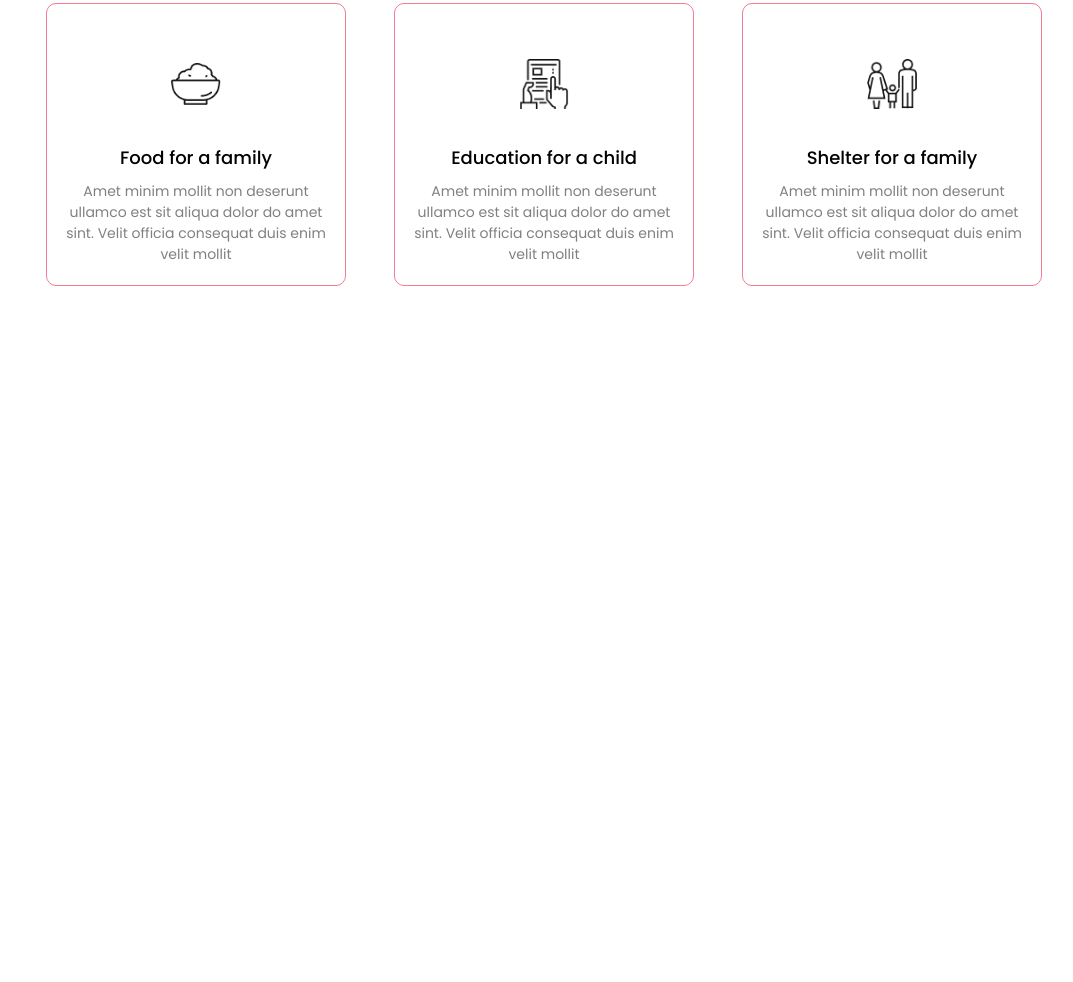
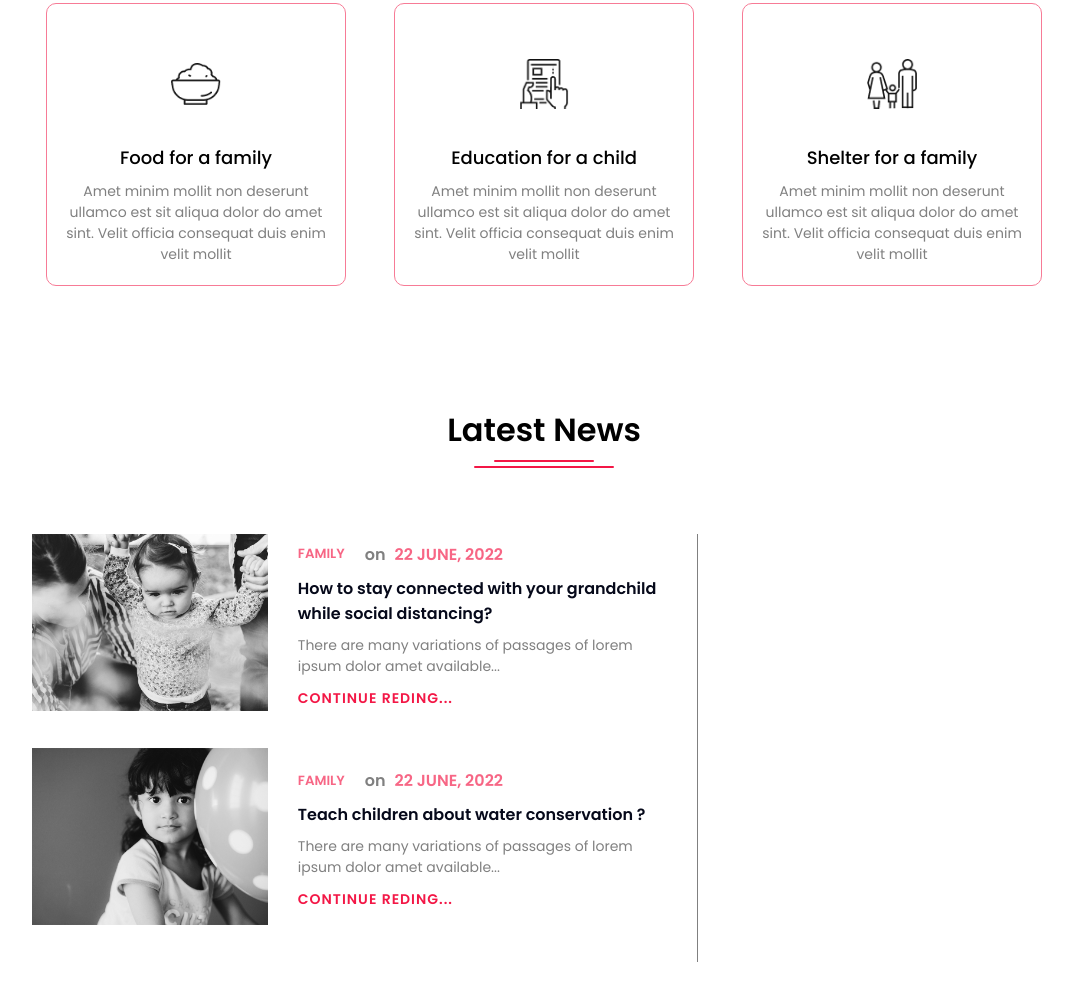
Before and after one commit to noyon-podder/donation-website, a plain HTML site: page index.html in a window 1280 px wide. Shown: the part 1350-2332 px from the top of the page, without its empty margins (96-1169 px from the left). Before the commit the page ends 1656 px from the top, so only its background shows below. Drawn offline with Linux system fonts and the light colour scheme.

Commit message:
latest news half complet commit

```diff
--- a/index.html
+++ b/index.html
@@ -34,7 +34,9 @@
 
     <!-- donate now section start here  -->
     <section class="donate-now section">
-      <h1 class="heading-title">Donate Today</h1>
+      <div class="title-box">
+        <h1 class="heading-title">Donate Today</h1>
+      </div>
       <div class="donate-box">
         <div class="money-box">
           <div class="money-wrap">
@@ -99,5 +101,57 @@
       </div>
     </section>
     <!-- DONATE PLAN END HERE  -->
+
+    <!-- Blog section  START HERE  -->
+    <section class="blog section">
+      <div class="container">
+        <div class="title-box">
+          <h1 class="heading-title">Latest News</h1>
+        </div>
+        <div class="post-section">
+          <div class="current-post">
+            <div class="current-post-box">
+              <div class="current-post-image">
+                <img src="images/post-img1.jpg" alt="" />
+              </div>
+              <div class="current-post-text">
+                <div class="time-date">
+                  <small>FAMILY</small>
+                  <p><span>on</span>22 JUNE, 2022</p>
+                </div>
+                <h3>
+                  How to stay connected with your grandchild while social
+                  distancing?
+                </h3>
+                <p class="text">
+                  There are many variations of passages of lorem ipsum dolor
+                  amet available...
+                </p>
+                <a href="" class="reading">continue reding...</a>
+              </div>
+            </div>
+            <div class="current-post-box">
+              <div class="current-post-image">
+                <img src="images/post-img2.jpg" alt="" />
+              </div>
+              <div class="current-post-text">
+                <div class="time-date">
+                  <small>FAMILY</small>
+                  <p><span>on</span>22 JUNE, 2022</p>
+                </div>
+                <h3>Teach children about water conservation ?</h3>
+                <p class="text">
+                  There are many variations of passages of lorem ipsum dolor
+                  amet available...
+                </p>
+                <a href="" class="reading">continue reding...</a>
+              </div>
+            </div>
+          </div>
+          <div class="feature-post"></div>
+        </div>
+      </div>
+    </section>
+    <!-- Blog section  END HERE  -->
   </body>
 </html>
--- a/style.css
+++ b/style.css
@@ -21,8 +21,10 @@ Bass css here
   font-weight: 600;
   border-radius: 5px;
 }
+.title-box {
+  text-align: center;
+}
 .heading-title {
-  text-align: center;
   font-size: 32px;
   font-weight: 600;
   text-transform: capitalize;
@@ -53,6 +55,10 @@ Bass css here
 .section {
   padding-top: 100px;
   padding-bottom: 20px;
+}
+.container {
+  width: 80%;
+  margin: 0 auto;
 }
 .input-money {
   display: block;
@@ -200,3 +206,85 @@ donate plan now section style here
   font-size: 14px;
   font-weight: 400;
 }
+/*
+==============================
+Blog section style here
+==============================
+ */
+.post-section {
+  display: flex;
+  margin-top: 80px;
+}
+.current-post {
+  width: 65%;
+  border-right: 1px solid gray;
+}
+.feature-post {
+  width: 35%;
+}
+.current-post-box {
+  display: flex;
+  align-items: center;
+  justify-content: center;
+  margin-bottom: 30px;
+}
+.current-post-image {
+  width: 40%;
+  padding-right: 30px;
+  height: auto;
+}
+.current-post-text {
+  width: 60%;
+  padding-right: 30px;
+}
+.current-post-image img {
+  width: 100%;
+}
+.time-date {
+  display: flex;
+  align-items: center;
+  gap: 20px;
+}
+.time-date small {
+  color: #f76685;
+  text-transform: uppercase;
+  font-weight: 600;
+}
+.time-date p {
+  color: #f76685;
+  font-weight: 600;
+}
+.time-date p span {
+  color: gray;
+  margin-right: 9px;
+}
+.current-post-text h3 {
+  font-weight: 600;
+  margin-top: 9px;
+  margin-bottom: 9px;
+  cursor: pointer;
+  color: #06091a;
+  font-size: 16px;
+  transition: 0.3s;
+}
+.current-post-text h3:hover {
+  color: #54023a;
+}
+.current-post-text .text {
+  font-size: 14px;
+  color: gray;
+  font-weight: 400;
+  margin-bottom: 8px;
+}
+.current-post-text .reading {
+  text-decoration: none;
+  letter-spacing: 1px;
+  font-size: 14px;
+  color: #f31746;
+  text-transform: uppercase;
+  font-weight: 600;
+  transition: 0.3s;
+}
+.current-post-text .reading:hover {
+  color: #c4062f;
+}
```
Also changed, not shown: images/post-img1.jpg (added), images/post-img2.jpg (added).
